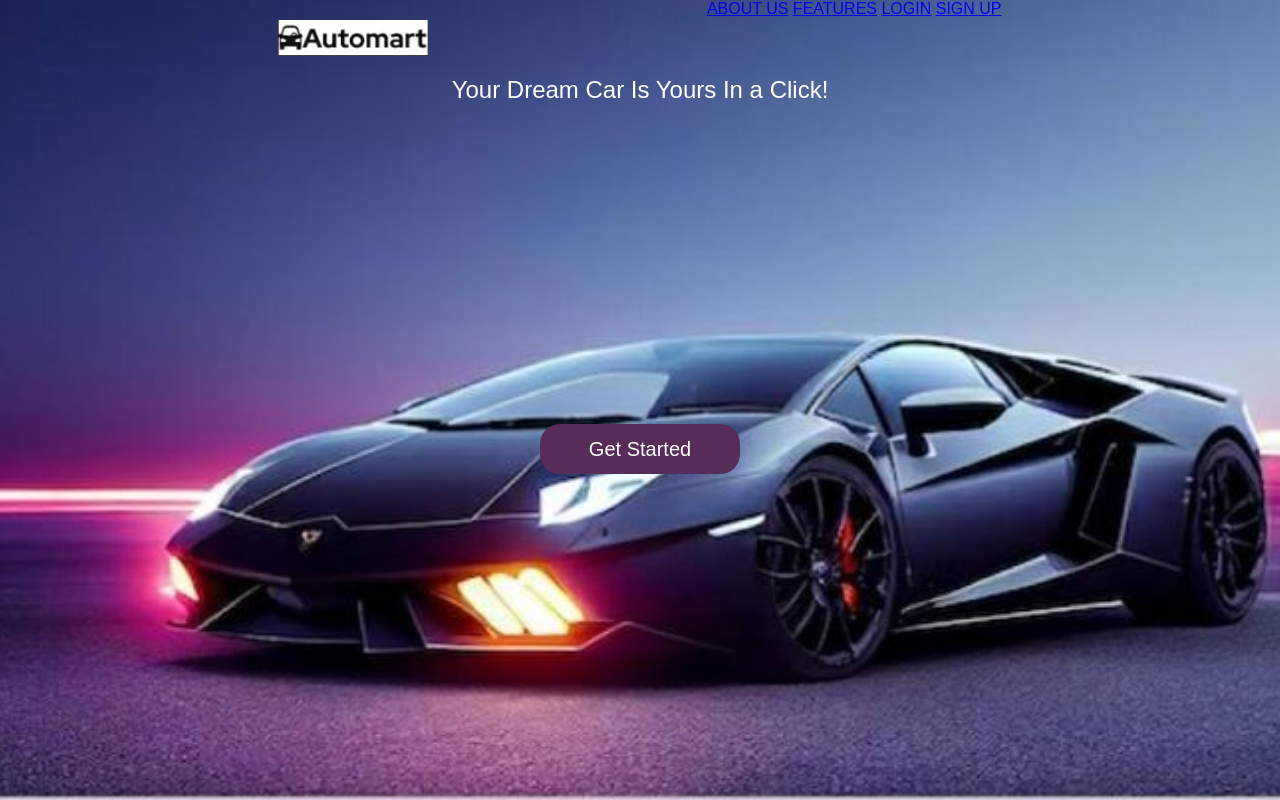
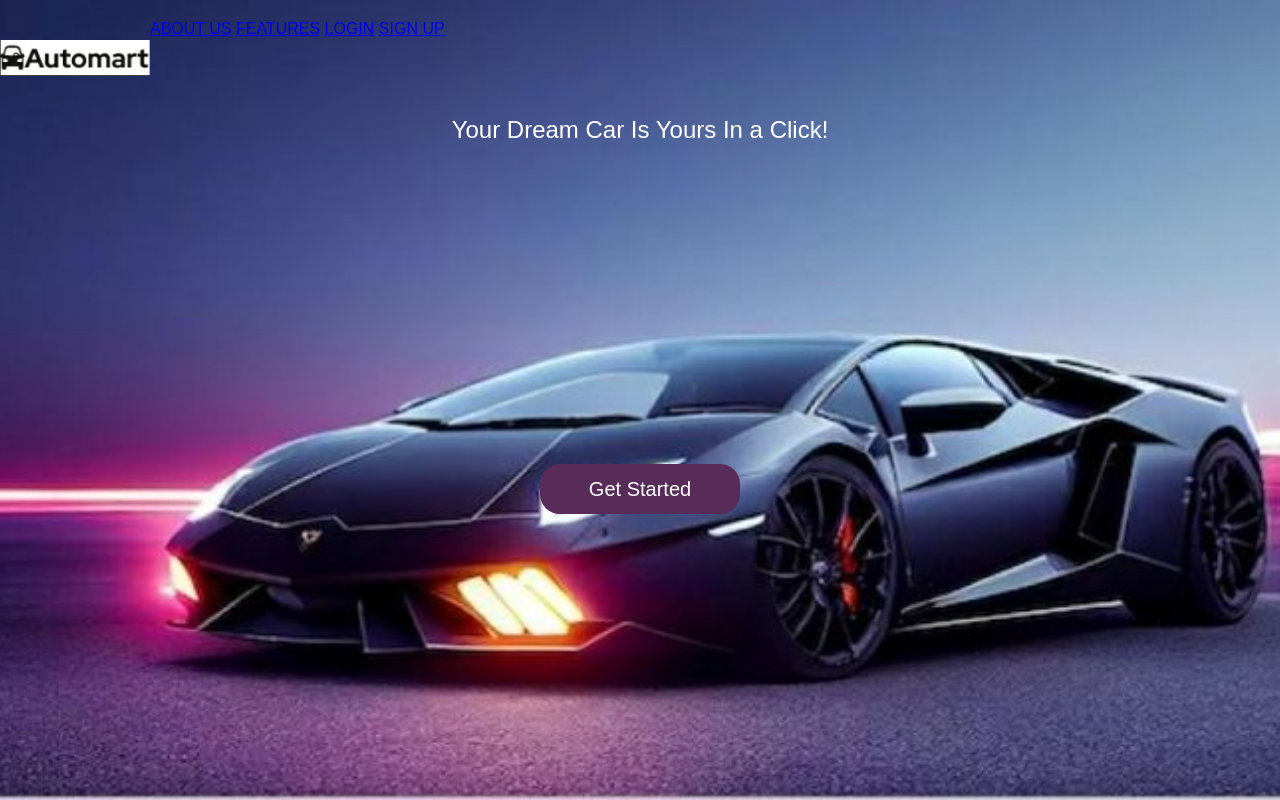
Before and after one commit to Leoxaviii/AutoMart, a plain HTML site: page index.html in a window 1280 px wide. Shown: the top 800 px of the page. Drawn offline with Linux system fonts and the light colour scheme.

Commit message:
Update style.css

```diff
--- a/style.css
+++ b/style.css
@@ -13,12 +13,9 @@
 }
 nav{
     width: 100%;
-  /* padding: 20px 0;*/
+  padding: 20px 0;
     text-align: center;
     display:flex;
-    color:black;
-    text-decoration:none;
-    justify-content:space-evenly;
 }
 .logo{
     width: 150px;
```
